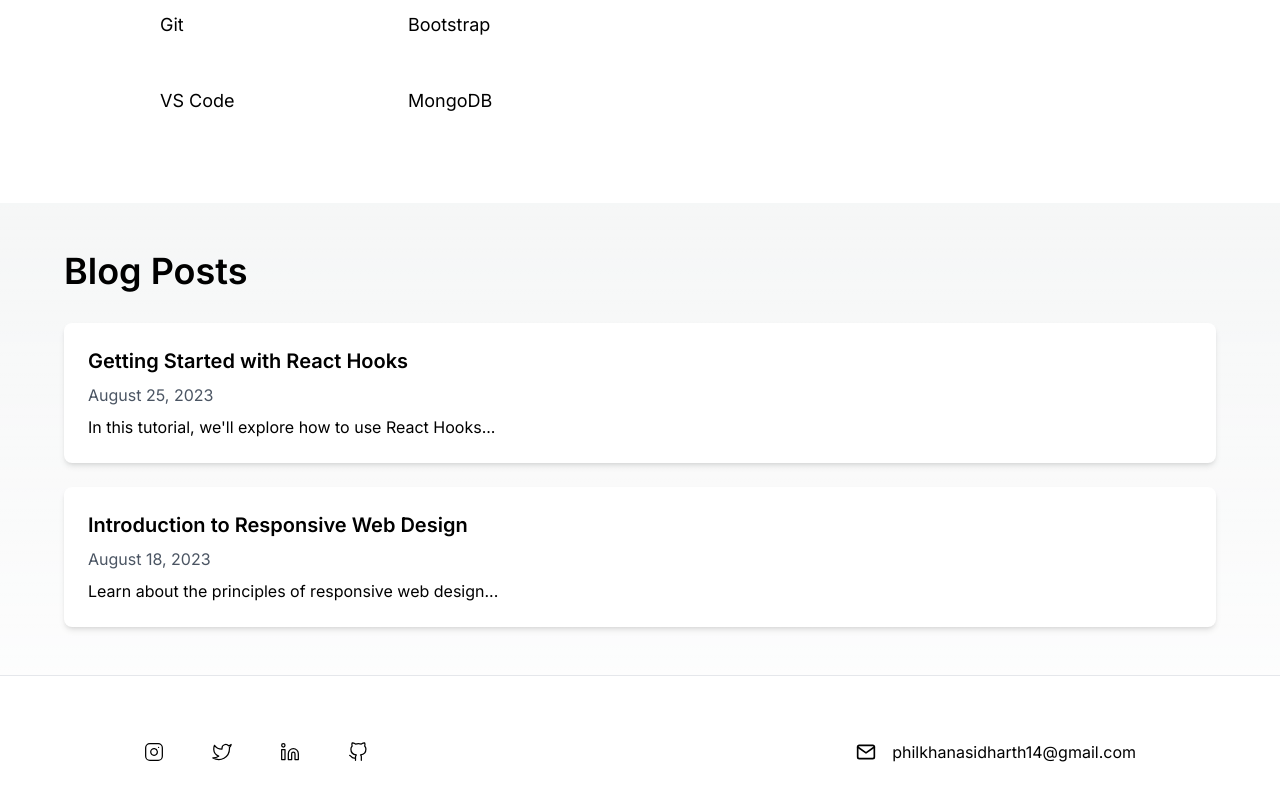
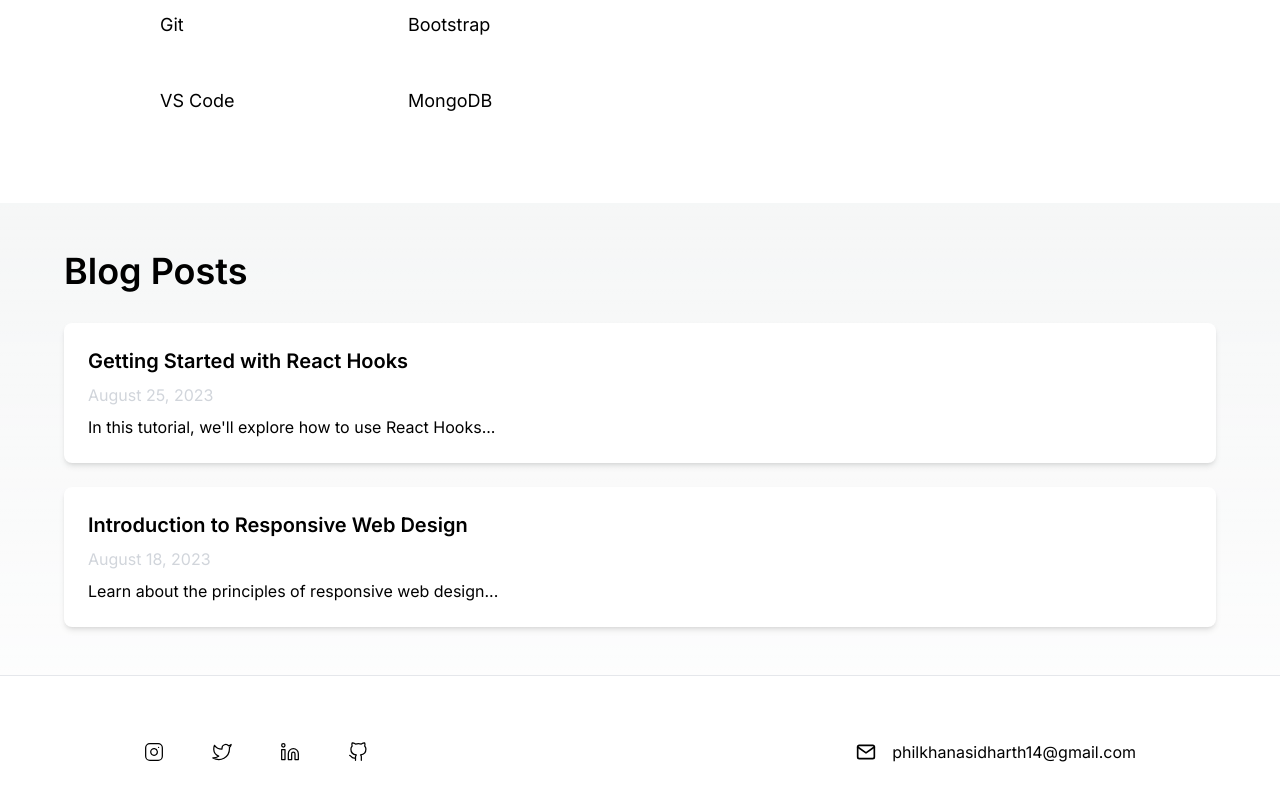
Before and after one commit to psidh/Domain, a Next.js app: page / in a window 1280 px wide. Shown: the part 1839-2639 px from the top of the page. Built offline with nearby package versions, Linux system fonts and the light colour scheme.

Commit message:
blog bug fixed

```diff
--- a/src/app/components/Blog.js
+++ b/src/app/components/Blog.js
@@ -9,10 +9,10 @@ const Blog = () => {
       <h2 className="md:text-4xl text-2xl font-semibold mb-8">Blog Posts</h2>
       <div className="grid gap-6">
         {blogPosts.map((post, index) => (
-          <div key={index} className="bg-white rounded-lg shadow-md hover:shadow-xl p-6">
-            <h3 className="text-xl font-semibold mb-2 dark:text-gray-800">{post.title}</h3>
-            <p className="text-gray-600 ">{post.date}</p>
-            <p className="mt-2 dark:text-gray-600">{post.content}</p>
+          <div key={index} className="bg-white dark:bg-gray-900 rounded-lg shadow-md hover:shadow-xl p-6">
+            <h3 className="text-xl font-semibold mb-2 dark:text-gray-100">{post.title}</h3>
+            <p className="text-gray-300 ">{post.date}</p>
+            <p className="mt-2 dark:text-gray-200">{post.content}</p>
           </div>
         ))}
       </div>
```
